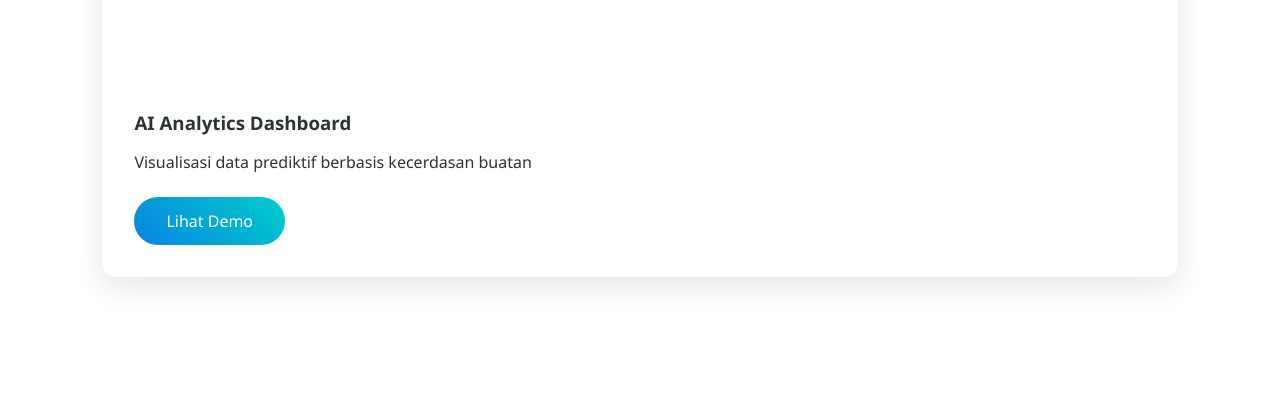
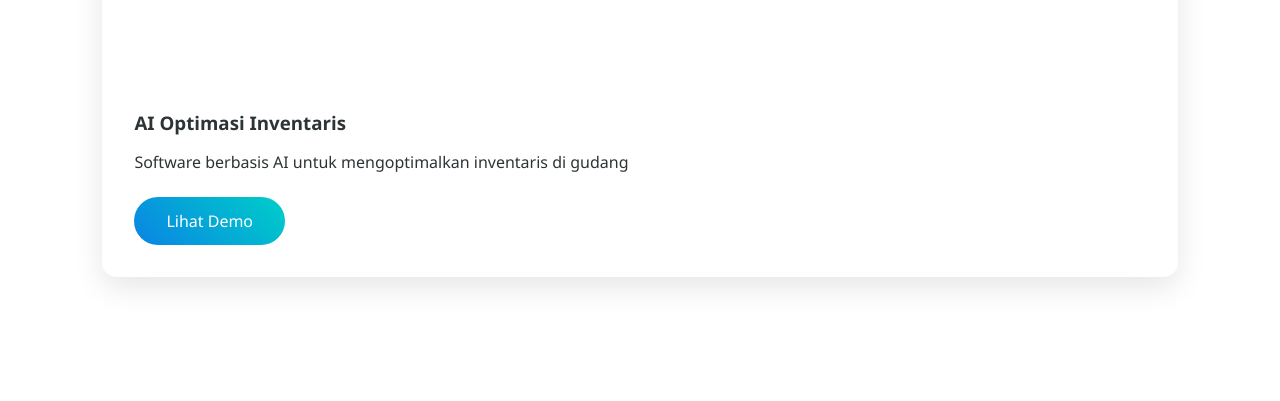
Before and after one commit to reonDay/Lumivora, a plain HTML site: page demo.html in a window 1280 px wide. Shown: the part 399-800 px from the top of the page. Drawn offline with Linux system fonts and the light colour scheme.

Commit message:
Update demo.html

```diff
--- a/demo.html
+++ b/demo.html
@@ -36,8 +36,8 @@
                     </div>
                 </div>
                 <div class="video-info">
-                    <h3>AI Analytics Dashboard</h3>
-                    <p>Visualisasi data prediktif berbasis kecerdasan buatan</p>
+                    <h3>AI Optimasi Inventaris</h3>
+                    <p>Software berbasis AI untuk mengoptimalkan inventaris di gudang</p>
                     <a href="#" class="btn video-btn">Lihat Demo</a>
                 </div>
             </div>
```
